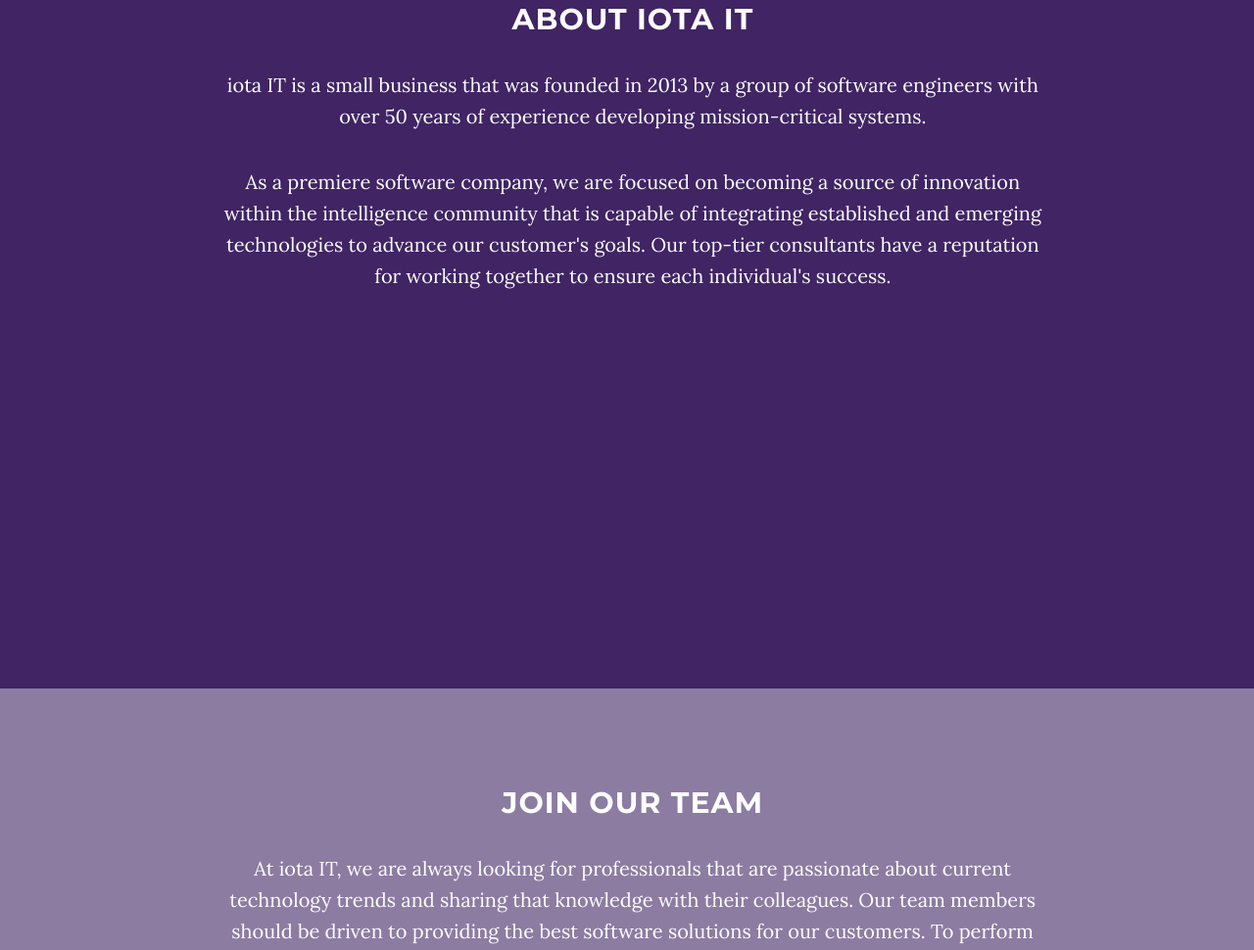
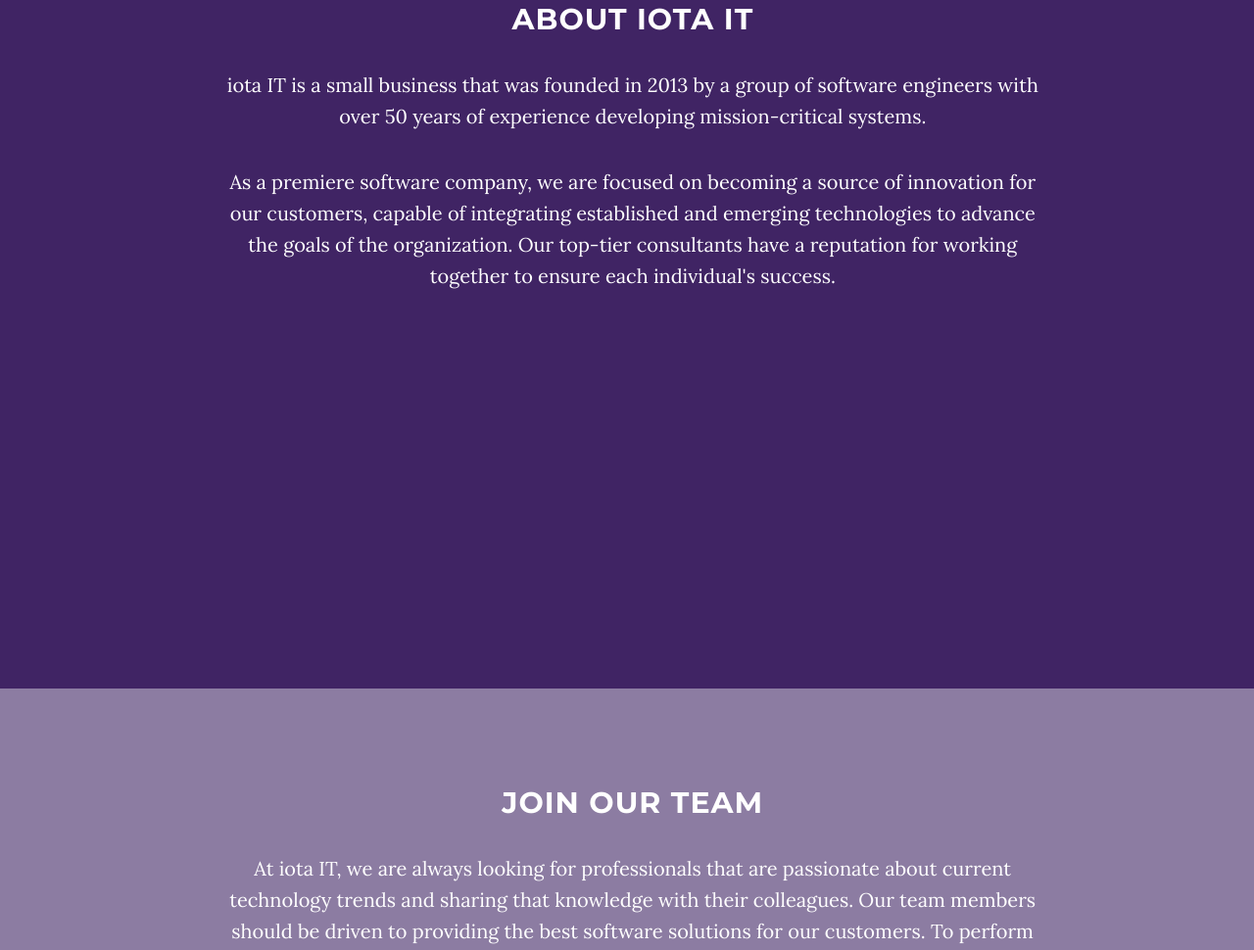
Before and after one commit to iotait/iotait-website, a plain HTML site: page index.html in a window 1280 px wide. Shown: the part 897-1867 px from the top of the page at 98% size. Drawn offline with nearby package versions, Linux system fonts and the light colour scheme.

Commit message:
Change language

```diff
--- a/index.html
+++ b/index.html
@@ -83,7 +83,7 @@
             <div class="col-lg-8 col-lg-offset-2">
                 <h2>about iota IT</h2>
                 <p>iota IT is a small business that was founded in 2013 by a group of software engineers with over 50 years of experience developing mission-critical systems.</p>
-				<p>As a premiere software company, we are focused on becoming a source of innovation within the intelligence community that is capable of integrating established and emerging technologies to advance our customer's goals. Our top-tier consultants have a reputation for working together to ensure each individual's success.</p>
+				<p>As a premiere software company, we are focused on becoming a source of innovation for our customers, capable of integrating established and emerging technologies to advance the goals of the organization. Our top-tier consultants have a reputation for working together to ensure each individual's success.</p>
             </div>
         </div>
 		</div>
```
